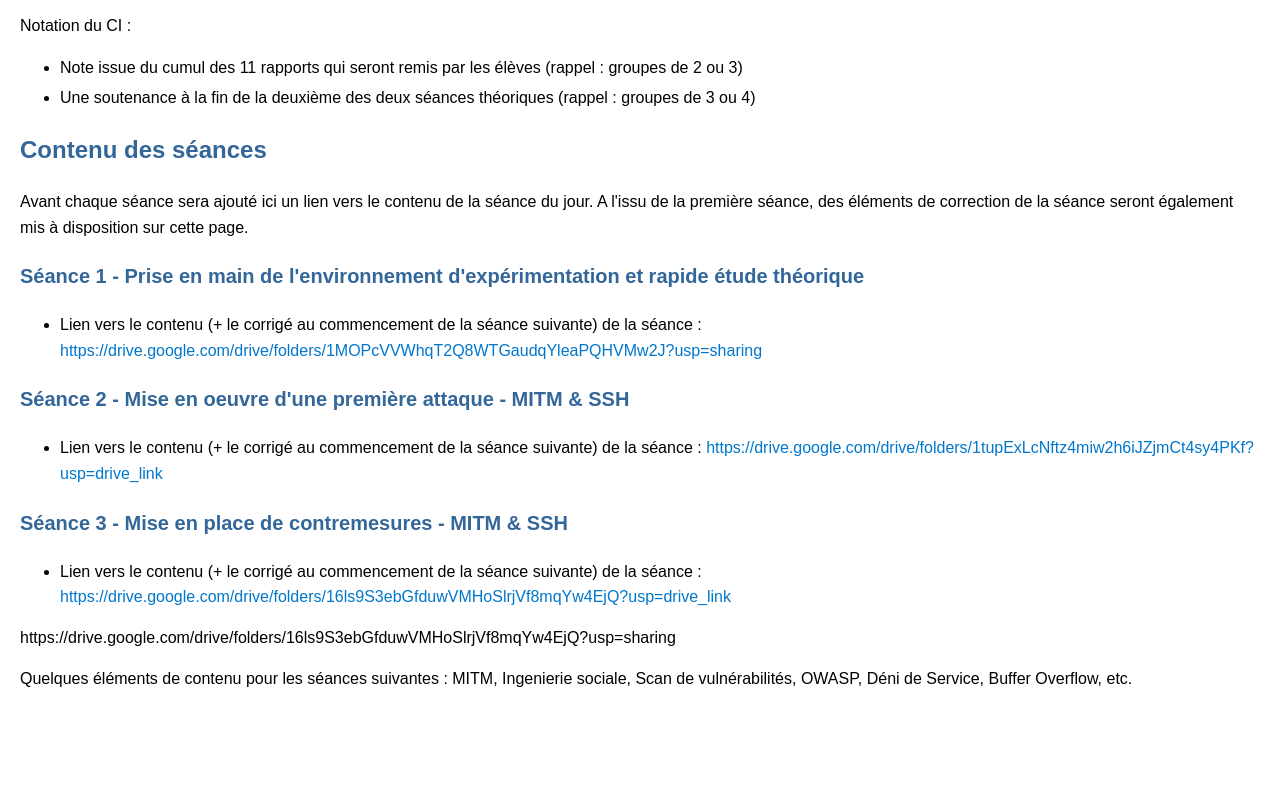
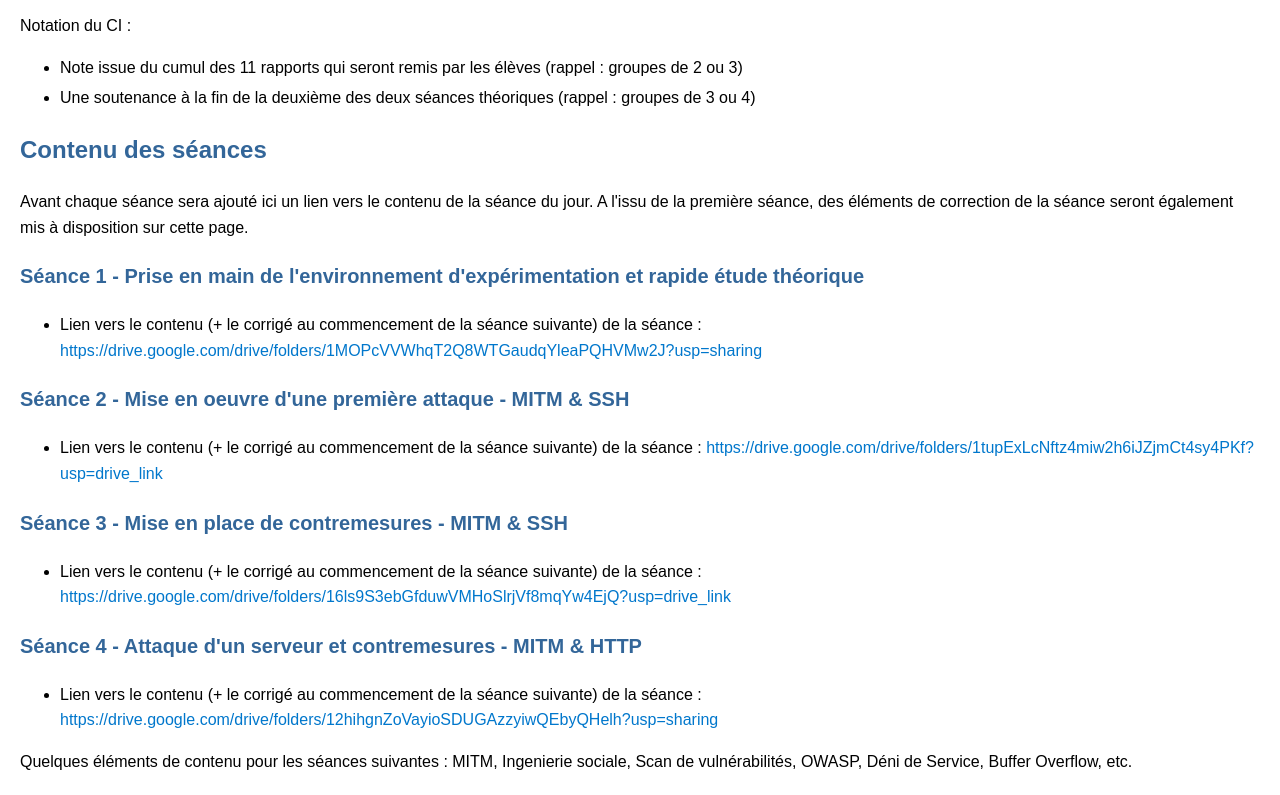
Before and after one commit to lmendiboure/lmendiboure.github.io, a website: page ci-cyber.html in a window 1280 px wide. Shown: the part 448-1243 px from the top of the page. Before the commit the page ends 1160 px from the top, so only its background shows below. Drawn offline with Linux system fonts and the light colour scheme.

Commit message:
Update ci-cyber.html

```diff
--- a/ci-cyber.html
+++ b/ci-cyber.html
@@ -78,12 +78,14 @@
     <ul>
       <li>Lien vers le contenu (+ le corrigé au commencement de la séance suivante) de la séance : <a href="https://drive.google.com/drive/folders/1tupExLcNftz4miw2h6iJZjmCt4sy4PKf?usp=drive_link">https://drive.google.com/drive/folders/1tupExLcNftz4miw2h6iJZjmCt4sy4PKf?usp=drive_link</a> </li>
     </ul>
-    <h3 id="s-ance-2">Séance 3 - Mise en place de contremesures - MITM & SSH</h3>
+    <h3 id="s-ance-3">Séance 3 - Mise en place de contremesures - MITM & SSH</h3>
     <ul>
       <li>Lien vers le contenu (+ le corrigé au commencement de la séance suivante) de la séance : <a href="https://drive.google.com/drive/folders/16ls9S3ebGfduwVMHoSlrjVf8mqYw4EjQ?usp=drive_link">https://drive.google.com/drive/folders/16ls9S3ebGfduwVMHoSlrjVf8mqYw4EjQ?usp=drive_link</a> </li>
     </ul>
-
-    https://drive.google.com/drive/folders/16ls9S3ebGfduwVMHoSlrjVf8mqYw4EjQ?usp=sharing
+    <h3 id="s-ance-4">Séance 4 - Attaque d'un serveur et contremesures - MITM & HTTP</h3>
+    <ul>
+      <li>Lien vers le contenu (+ le corrigé au commencement de la séance suivante) de la séance : <a href="https://drive.google.com/drive/folders/12hihgnZoVayioSDUGAzzyiwQEbyQHelh?usp=sharing">https://drive.google.com/drive/folders/12hihgnZoVayioSDUGAzzyiwQEbyQHelh?usp=sharing</a> </li>
+    </ul>
     <p>Quelques éléments de contenu pour les séances suivantes : MITM, Ingenierie sociale, Scan de vulnérabilités, OWASP, Déni de Service, Buffer Overflow, etc.</p>
   </body>
 </html>
```
